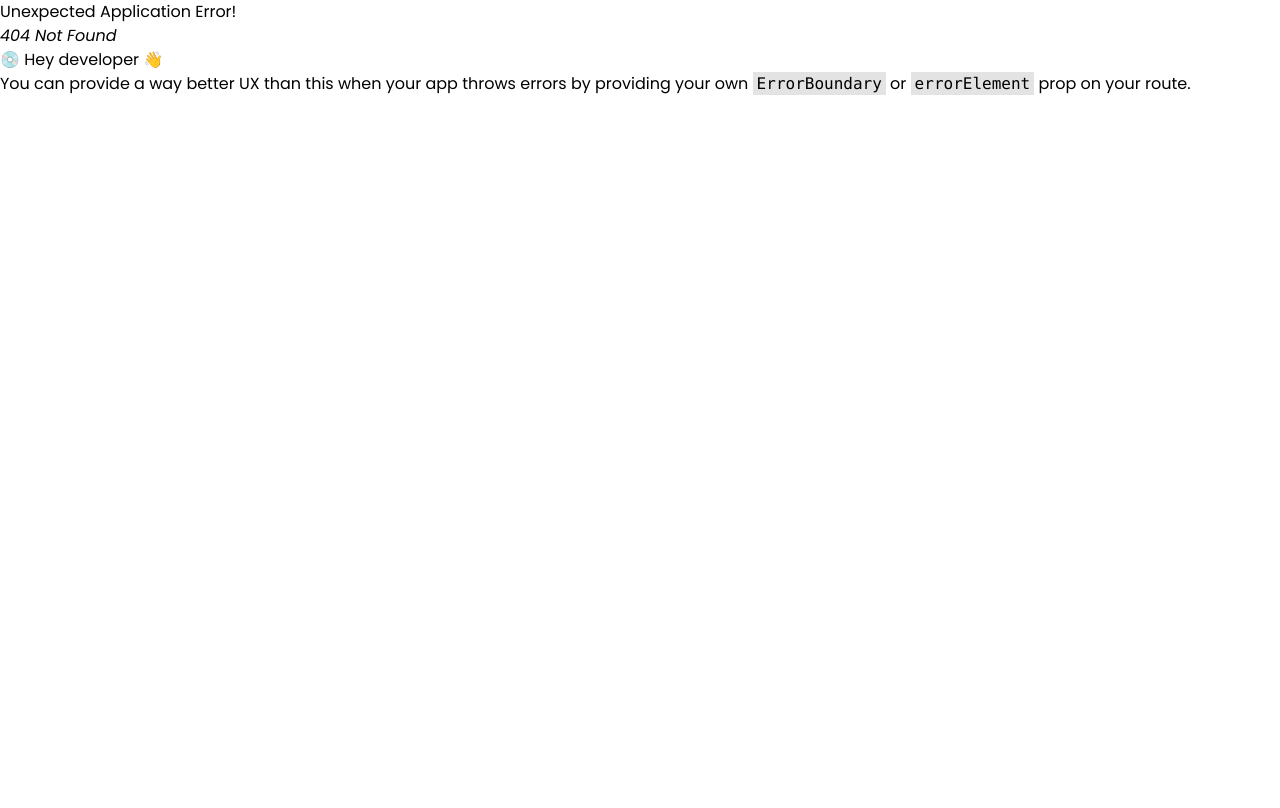
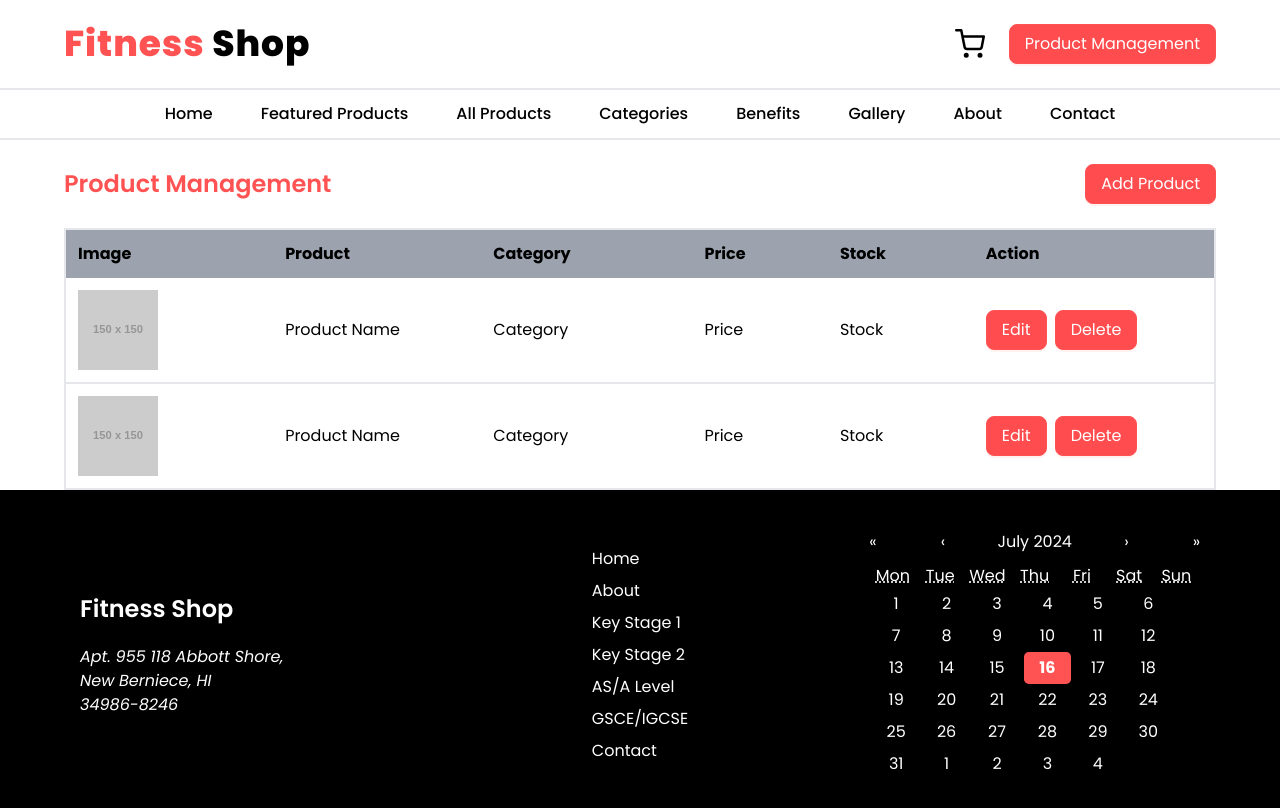
Before and after one commit to thdihan/ph-fitness-shop, a React (Vite) app: page /product-management in a window 1280 px wide. Before the commit this address had no page. Shown: the top 808 px of the page. Built offline with nearby package versions, Linux system fonts and the light colour scheme.

Commit message:
Product page added

```diff
--- a/src/components/Navbar/Header.tsx
+++ b/src/components/Navbar/Header.tsx
@@ -1,9 +1,10 @@
 import { Button, ConfigProviderProps } from "antd";
 import { FiShoppingCart } from "react-icons/fi";
-import { Link } from "react-router-dom";
+import { Link, useNavigate } from "react-router-dom";
 
 type SizeType = ConfigProviderProps["componentSize"];
 const Header = () => {
+    const navigate = useNavigate();
     return (
         <div className="flex space-x-6 items-center ">
             <div>
@@ -17,6 +18,9 @@ const Header = () => {
                     className="bg-[#FF5252] hover:bg-[#fff] hover:border-[#FF5252] hover:text-[#FF5252] border-[#FF5252] text-white font-normal"
                     size={"large" as SizeType}
                     danger
+                    onClick={() => {
+                        navigate("/product-management");
+                    }}
                 >
                     Product Management
                 </Button>
--- a/src/pages/Checkout.tsx
+++ b/src/pages/Checkout.tsx
@@ -89,7 +89,7 @@ const Checkout = () => {
                     </div>
                 </form>
 
-                <div className=" flex-1">
+                <div className="mt-6 flex-1">
                     <div>
                         <h2 className="text-xl  bg-gray-400 p-3">
                             Cart Summery
--- /dev/null
+++ b/src/pages/ProductManagement.tsx
@@ -0,0 +1,104 @@
+import { Button } from "antd";
+import { SizeType } from "../types";
+
+const ProductManagement = () => {
+    return (
+        <div className="px-16">
+            <div className="flex justify-between mt-6">
+                <h2 className="text-2xl flex items-center space-x-2 font-semibold text-[#FF5252]">
+                    <span>Product Management</span>
+                </h2>
+                <Button
+                    type="primary"
+                    className="bg-[#FF5252] hover:bg-[#fff] hover:border-[#FF5252] hover:text-[#FF5252] border-[#FF5252] text-white font-normal"
+                    size={"large" as SizeType}
+                    danger
+                >
+                    Add Product
+                </Button>
+            </div>
+
+            <div className="mt-6 overflow-auto">
+                <table className="w-full border-2">
+                    <thead className="bg-gray-400">
+                        <tr className="text-left">
+                            <th className="p-3 w-[100px]">Image</th>
+                            <th className="p-3 w-[100px]">Product</th>
+                            <th className="p-3 w-[100px]">Category</th>
+                            <th className="p-3 w-[50px]">Price</th>
+                            <th className="p-3 w-[50px]">Stock</th>
+                            <th className="p-3 w-[100px]">Action</th>
+                        </tr>
+                    </thead>
+
+                    <tbody>
+                        <tr className="border-b-2">
+                            <td className="p-3 w-[100px]">
+                                <img
+                                    src="https://via.placeholder.com/150"
+                                    alt="product"
+                                    className="w-20 h-20 object-cover"
+                                />
+                            </td>
+                            <td className="p-3 w-[100px]">Product Name</td>
+                            <td className="p-3 w-[100px]">Category</td>
+                            <td className="p-3 w-[50px]">Price</td>
+                            <td className="p-3 w-[50px]">Stock</td>
+                            <td className="p-3 w-[100px] space-x-2">
+                                <Button
+                                    type="primary"
+                                    className="bg-[#FF5252] hover:bg-[#fff] hover:border-[#FF5252] hover:text-[#FF5252] border-[#FF5252] text-white font-normal"
+                                    size={"large" as SizeType}
+                                    danger
+                                >
+                                    Edit
+                                </Button>
+                                <Button
+                                    type="primary"
+                                    className="bg-[#FF5252] hover:bg-[#fff] hover:border-[#FF5252] hover:text-[#FF5252] border-[#FF5252] text-white font-normal"
+                                    size={"large" as SizeType}
+                                    danger
+                                >
+                                    Delete
+                                </Button>
+                            </td>
+                        </tr>
+                        <tr className="border-b-2">
+                            <td className="p-3 w-[100px]">
+                                <img
+                                    src="https://via.placeholder.com/150"
+                                    alt="product"
+                                    className="w-20 h-20 object-cover"
+                                />
+                            </td>
+                            <td className="p-3 w-[100px]">Product Name</td>
+                            <td className="p-3 w-[100px]">Category</td>
+                            <td className="p-3 w-[50px]">Price</td>
+                            <td className="p-3 w-[50px]">Stock</td>
+                            <td className="p-3 w-[100px] space-x-2">
+                                <Button
+                                    type="primary"
+                                    className="bg-[#FF5252] hover:bg-[#fff] hover:border-[#FF5252] hover:text-[#FF5252] border-[#FF5252] text-white font-normal"
+                                    size={"large" as SizeType}
+                                    danger
+                                >
+                                    Edit
+                                </Button>
+                                <Button
+                                    type="primary"
+                                    className="bg-[#FF5252] hover:bg-[#fff] hover:border-[#FF5252] hover:text-[#FF5252] border-[#FF5252] text-white font-normal"
+                                    size={"large" as SizeType}
+                                    danger
+                                >
+                                    Delete
+                                </Button>
+                            </td>
+                        </tr>
+                    </tbody>
+                </table>
+            </div>
+        </div>
+    );
+};
+
+export default ProductManagement;
--- a/src/routes/routes.tsx
+++ b/src/routes/routes.tsx
@@ -5,6 +5,7 @@ import AllProducts from "../pages/AllProducts";
 import ProductDetails from "../components/Products/ProductDetails";
 import Cart from "../pages/Cart";
 import Checkout from "../pages/Checkout";
+import ProductManagement from "../pages/ProductManagement";
 
 const router = createBrowserRouter([
     {
@@ -31,6 +32,10 @@ const router = createBrowserRouter([
                 path: "/checkout",
                 element: <Checkout />,
             },
+            {
+                path: "/product-management",
+                element: <ProductManagement />,
+            },
         ],
     },
 ]);
```
